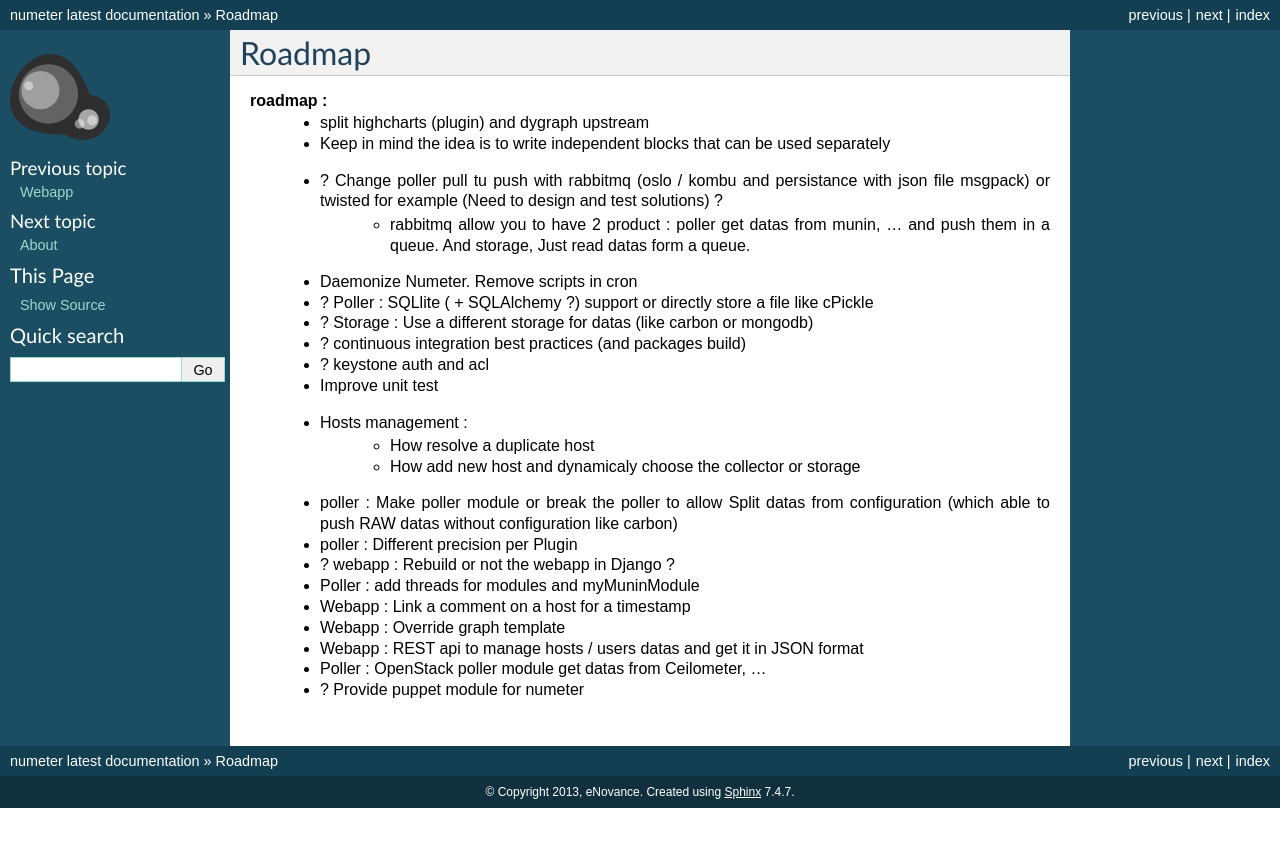
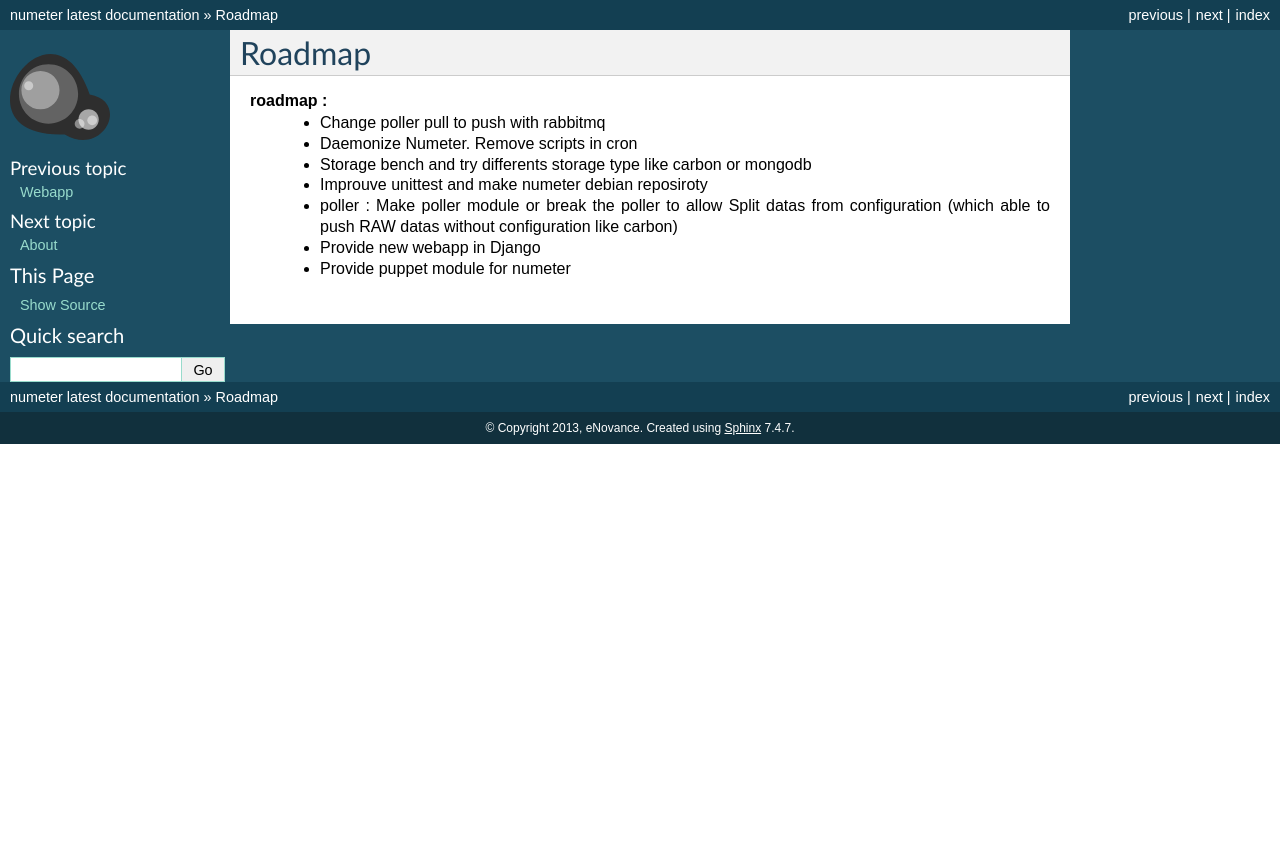
Before and after one commit to redhat-cip/numeter, a Sphinx documentation site: the page built from docs/roadmap.rst, in a window 1280 px wide. Shown: the top 847 px of the page. Built offline with Sphinx 7.4.7, drawn with Linux system fonts in a browser that asks for light colours.

Commit message:
Update roadmap

```diff
--- a/docs/roadmap.rst
+++ b/docs/roadmap.rst
@@ -8,25 +8,10 @@ Roadmap
 
 
 **roadmap :**
-  * split highcharts (plugin) and dygraph upstream
-  * Keep in mind the idea is to write independent blocks that can be used separately
-  * ? Change poller pull tu push with rabbitmq (oslo / kombu and persistance with json file msgpack) or twisted for example (Need to design and test solutions) ?
-     * rabbitmq allow you to have 2 product : poller get datas from munin, ... and push them in a queue. And storage, Just read datas form a queue.
+  * Change poller pull to push with rabbitmq
   * Daemonize Numeter. Remove scripts in cron
-  * ? Poller : SQLlite ( + SQLAlchemy ?) support or directly store a file like cPickle
-  * ? Storage : Use a different storage for datas (like carbon or mongodb)
-  * ? continuous integration best practices (and packages build)
-  * ? keystone auth and acl
-  * Improve unit test
-  * Hosts management :
-     * How resolve a duplicate host
-     * How add new host and dynamicaly choose the collector or storage
+  * Storage bench and try differents storage type like carbon or mongodb
+  * Improuve unittest and make numeter debian reposiroty
   * poller : Make poller module or break the poller to allow Split datas from configuration (which able to push RAW datas without configuration like carbon)
-  * poller : Different precision per Plugin
-  * ? webapp : Rebuild or not the webapp in Django ?
-  * Poller : add threads for modules and myMuninModule
-  * Webapp : Link a comment on a host for a timestamp
-  * Webapp : Override graph template
-  * Webapp : REST api to manage hosts / users datas and get it in JSON format
-  * Poller : OpenStack poller module get datas from Ceilometer, ...
-  * ? Provide puppet module for numeter
+  * Provide new webapp in Django
+  * Provide puppet module for numeter
```
